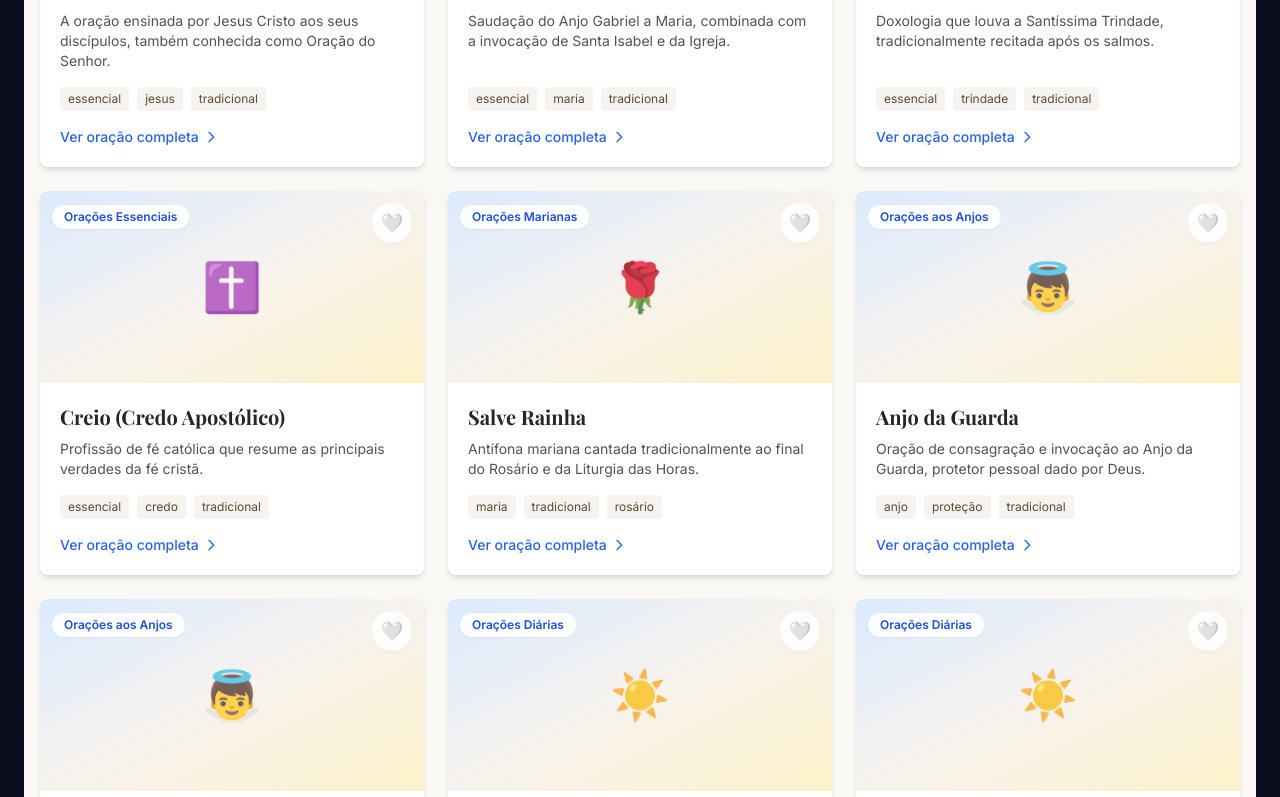
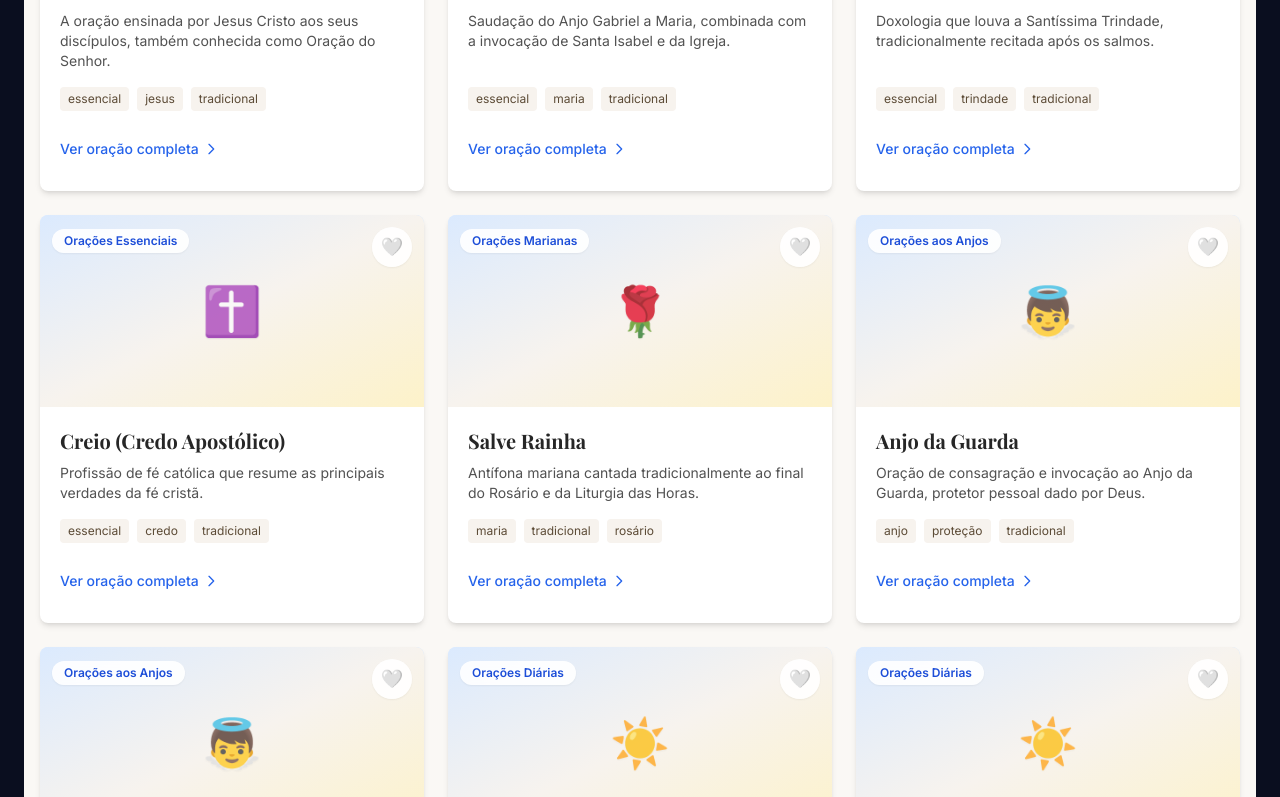
Before and after one commit to edubriguenti/amigosdoceu, a Next.js app: page /oracoes in a window 1280 px wide. Shown: the part 863-1660 px from the top of the page. Built offline with nearby package versions, Linux system fonts and the light colour scheme.

Commit message:
fix: links Ver oração completa e Ver novena com alvo de toque de 44px
Co-Authored-By: Claude Sonnet 5.5 <noreply@anthropic.com>
Claude-Session: https://claude.ai/code/session_01RedVVJfgZEMVSKmbbMzuCE

```diff
--- a/components/OracaoCard.js
+++ b/components/OracaoCard.js
@@ -92,7 +92,7 @@ export default function OracaoCard({ oracao, index = 0 }) {
         {/* Link para página completa */}
         <Link
           href={`/oracoes/${oracao.slug}`}
-          className="inline-flex items-center text-accent-600 hover:text-accent-700 font-medium text-sm transition-colors group mt-auto"
+          className="inline-flex items-center min-h-11 text-accent-600 hover:text-accent-700 font-medium text-sm transition-colors group mt-auto"
         >
           Ver oração completa
           <svg
--- a/pages/novenas/index.js
+++ b/pages/novenas/index.js
@@ -211,7 +211,7 @@ export default function NovenasPage() {
                       {/* Link */}
                       <Link
                         href={`/novenas/${novena.slug}`}
-                        className="inline-flex items-center text-accent-600 hover:text-accent-700 font-medium text-sm transition-colors group"
+                        className="inline-flex items-center min-h-11 text-accent-600 hover:text-accent-700 font-medium text-sm transition-colors group"
                       >
                         {status.tipo === 'em_progresso' ? 'Continuar novena' : 'Ver novena'}
                         <svg
```
Also changed, not shown: 1 other file (tests, documents, lock files or other folders).
